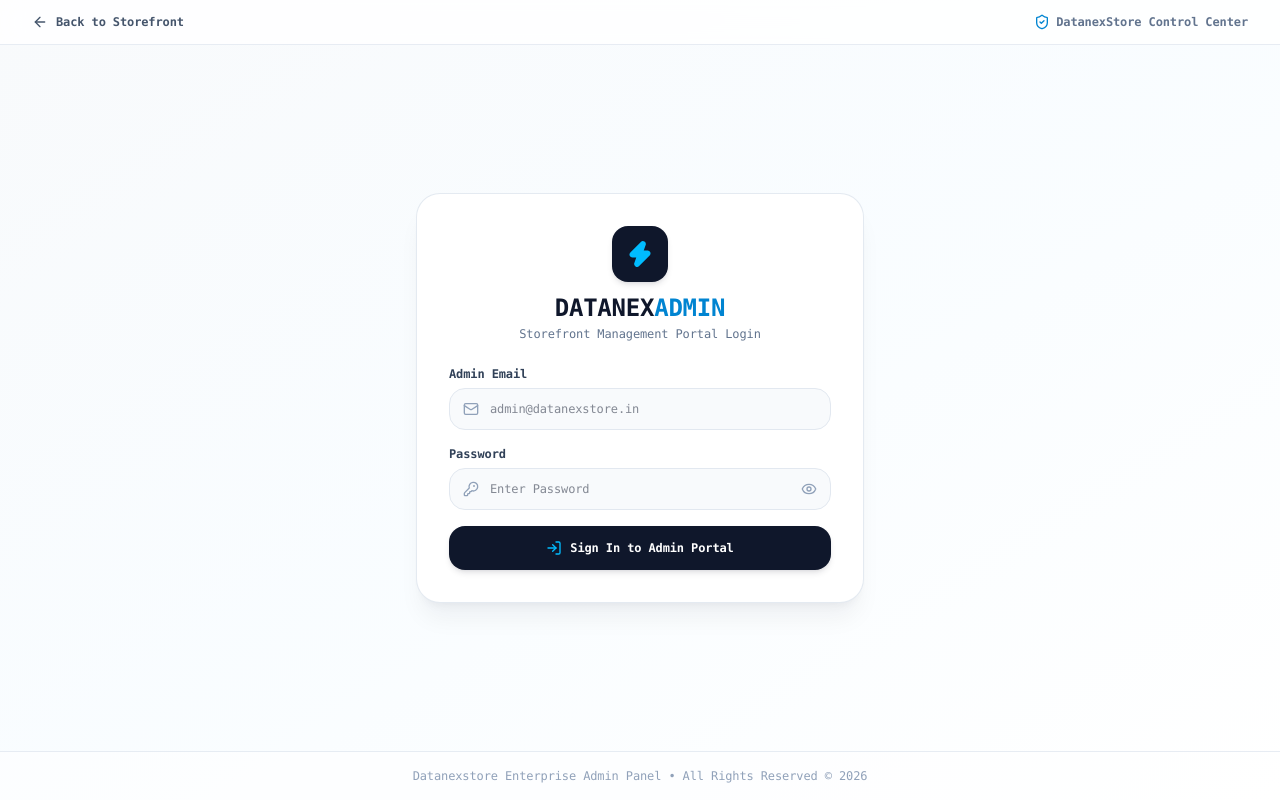
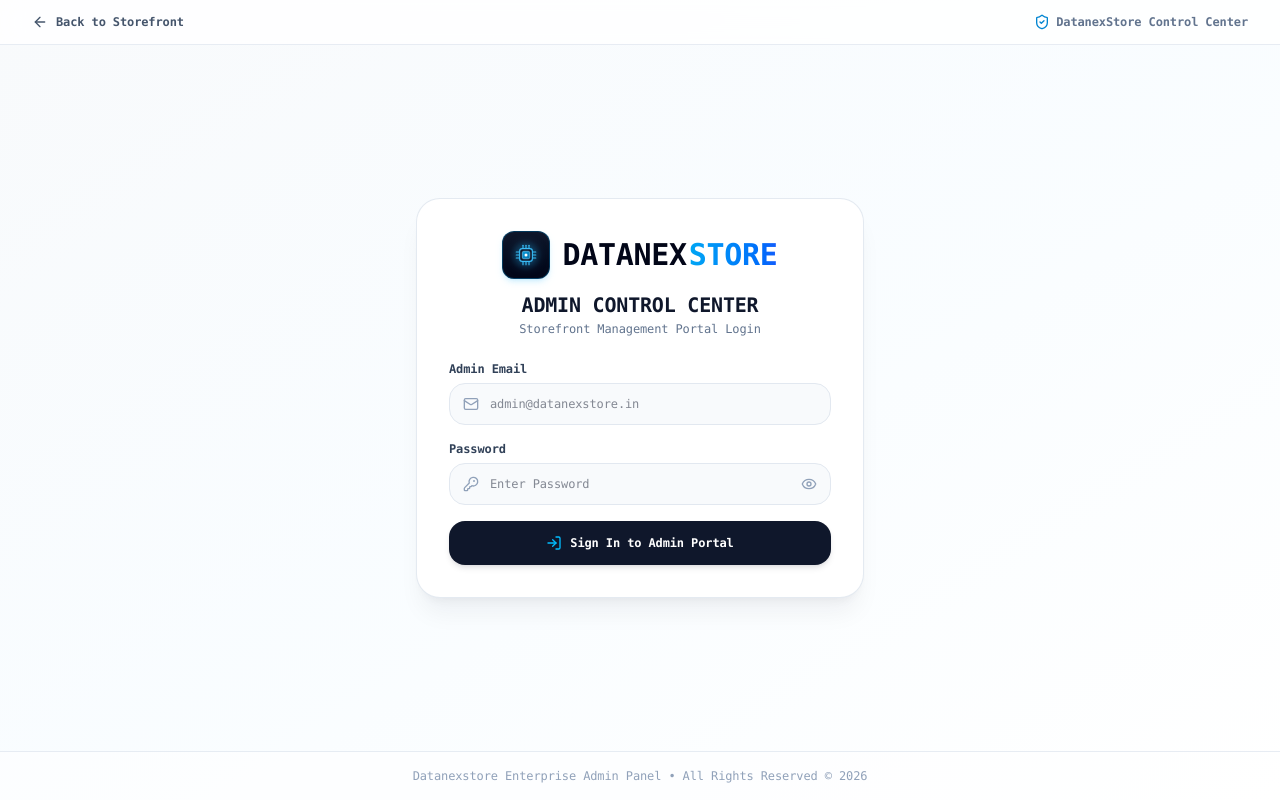
Before and after one commit to ankitraj147101-design/DataNexStore, a Next.js app in the folder techvault-frontend/: page /admin/categories in a window 1280 px wide. Built offline with nearby package versions, Linux system fonts and the light colour scheme.

Commit message:
Admin panel complete polish: unified brand logo, dynamic customer counts, full live data integration

```diff
--- a/techvault-frontend/src/app/admin/layout.tsx
+++ b/techvault-frontend/src/app/admin/layout.tsx
@@ -119,13 +119,11 @@ function AdminLoginGate({ onLoginSuccess }: { onLoginSuccess: () => void }) {
         <div className="w-full max-w-md bg-white border border-slate-200/90 rounded-3xl p-6 sm:p-8 shadow-xl shadow-slate-900/5 space-y-6">
 
           {/* Header */}
-          <div className="text-center space-y-2.5">
-            <div className="w-14 h-14 rounded-2xl bg-slate-900 text-sky-400 flex items-center justify-center mx-auto shadow-md shadow-slate-900/10">
-              <Zap className="w-7 h-7 fill-sky-400" />
-            </div>
+          <div className="text-center space-y-3 flex flex-col items-center">
+            <BrandLogo size="lg" showTagline={false} />
             <div className="space-y-0.5">
-              <h1 className="text-2xl font-black text-slate-900 font-mono tracking-tight">
-                DATANEX<span className="text-sky-600">ADMIN</span>
+              <h1 className="text-xl font-black text-slate-900 font-mono tracking-tight">
+                ADMIN CONTROL CENTER
               </h1>
               <p className="text-xs text-slate-500 font-mono">
                 Storefront Management Portal Login
@@ -257,7 +255,7 @@ export default function AdminLayout({
     if (key === 'categories') return `${categories.length}`;
     if (key === 'coupons') return `${coupons.length}`;
     if (key === 'reviews') return `${reviews.length}`;
-    if (key === 'customers') return '4 Active';
+    if (key === 'customers') return `${orders.length} Accounts`;
     return null;
   };
 
```
